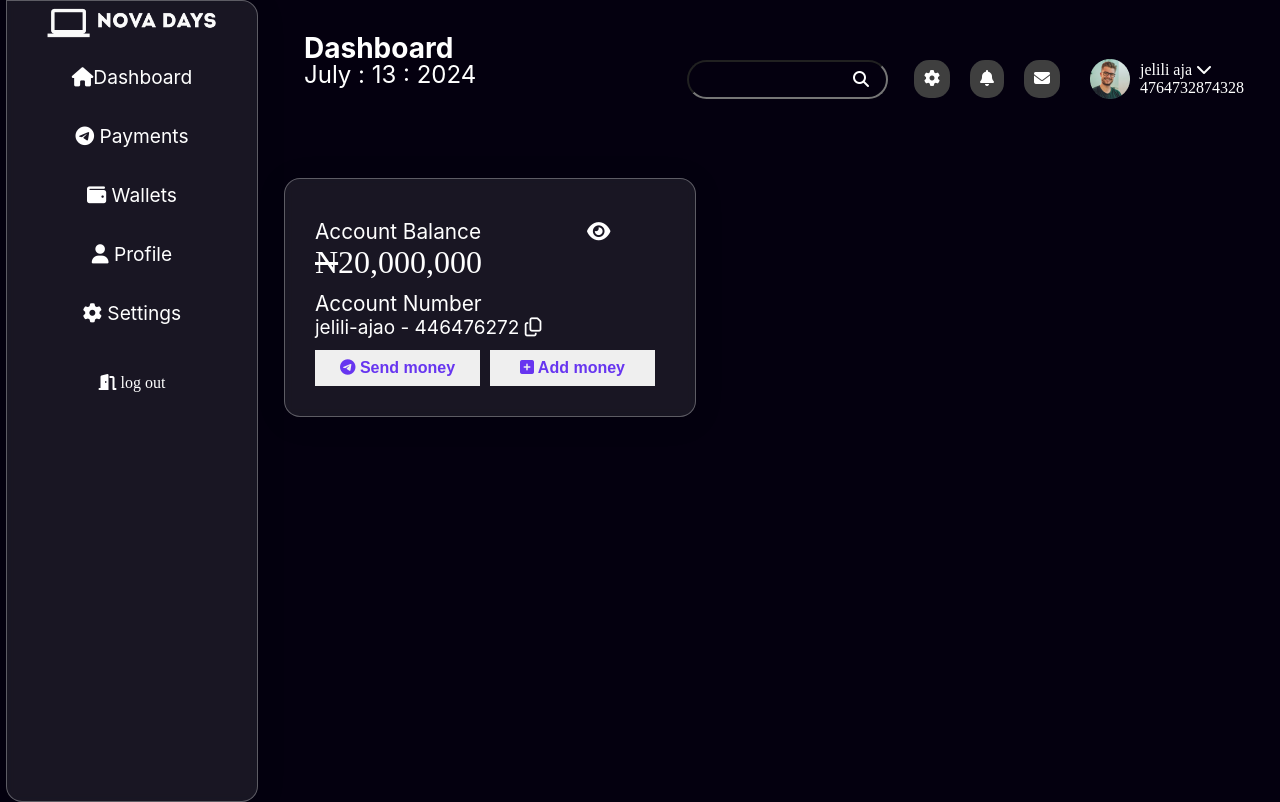
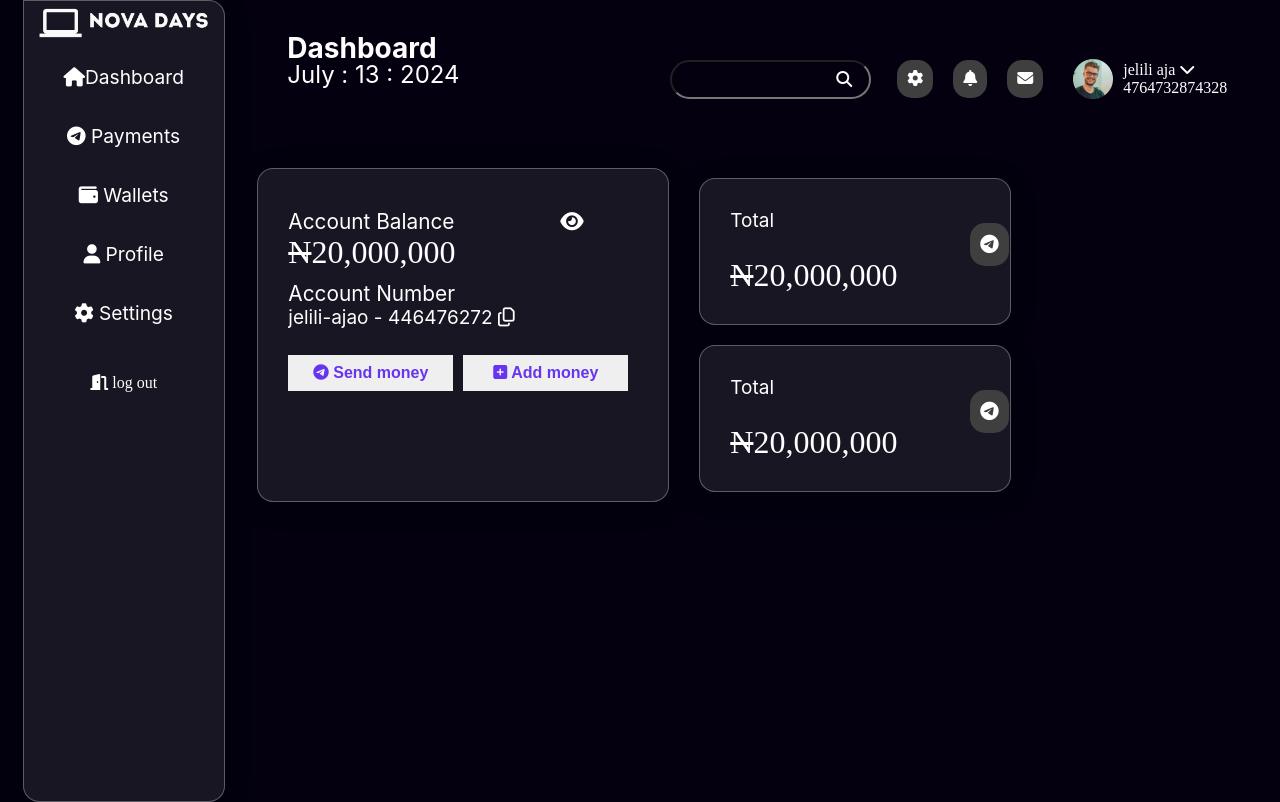
Before and after one commit to GAMSH655/NoOVA-DASHBOARD, a React (Vite) app: page / in a window 1280 px wide. Built offline with nearby package versions, Linux system fonts and the light colour scheme.

Commit message:
am feeling sleepy

```diff
--- a/src/App.module.css
+++ b/src/App.module.css
@@ -1,11 +1,13 @@
 body{
    background-color:rgba(4, 0, 15, 1);
    color: white;
+
 
 }
 .mainDash{
    display: flex;
    justify-content: space-evenly;
+   overflow: hidden;
 }
 *{
    padding: 0;
--- a/src/components/Aside.module.css
+++ b/src/components/Aside.module.css
@@ -6,7 +6,7 @@
     width: 170px;
  }
 .asideBar{
-    width: 250px;
+    width: 200px;
     height: 100vh;
     text-align: center;
     /* From https://css.glass */
--- a/src/components/Grid.module.css
+++ b/src/components/Grid.module.css
@@ -8,7 +8,8 @@
     backdrop-filter: blur(5px);
     -webkit-backdrop-filter: blur(5px);
     border: 1px solid rgba(255, 255, 255, 0.3);
-    margin: 20px;
+    margin: 10px;
+
 }
 .eyecom{
     display: flex;
@@ -51,10 +52,10 @@ line-height: 24px;
 text-align: left;
 }
 button{
-     background-color: reds;
      width: 180px;
      border: none;
      margin-top: 10px;
+     margin-top: 25px;
      margin-right: 10px;
      padding: 9px;
      font-size: 1rem;
@@ -66,3 +67,31 @@ button{
     justify-content: flex-start;
 
 }
+.stack1{
+     width: 250px;
+     padding: 30px;
+     background: rgba(242, 242, 242, 0.09);
+    border-radius: 16px;
+    box-shadow: 0 4px 30px rgba(0, 0, 0, 0.1);
+    backdrop-filter: blur(5px);
+    -webkit-backdrop-filter: blur(5px);
+    border: 1px solid rgba(255, 255, 255, 0.3);
+    margin: 20px;
+}
+.total{
+font-family: Inter;
+font-size: 19px;
+font-weight: 400;
+line-height: 24px;
+text-align: left;
+text-transform: capitalize
+}
+.telegram{
+    padding: 10px;
+        background-color: rgb(63, 63, 63);
+        margin-left: 240px;
+        border-radius: 15px;
+}
+.flexContainer{
+    display: flex;
+}
--- a/src/components/GridComp.jsx
+++ b/src/components/GridComp.jsx
@@ -23,7 +23,28 @@ const GridAspect=()=>{
                   </button>
               </div>
           </div>
-
+            <div>
+            <div className={Gridstyles.twoStackCont}>
+               <div className={Gridstyles.stack1}>
+                     <p className={Gridstyles.total}>
+                        total <span className={Gridstyles.telegram}> <i className="fa-brands fa-telegram icons"></i></span>
+                     </p>
+                     <p className={Gridstyles.money}>
+                   <span className={Gridstyles.naira}>N</span>20,000,000
+              </p>
+               </div>
+         </div>
+         <div className={Gridstyles.twoStackCont}>
+               <div className={Gridstyles.stack1}>
+                     <p className={Gridstyles.total}>
+                        total <span className={Gridstyles.telegram}> <i className="fa-brands fa-telegram icons"></i></span>
+                     </p>
+                     <p className={Gridstyles.money}>
+                   <span className={Gridstyles.naira}>N</span>20,000,000
+              </p>
+               </div>
+         </div>
+            </div>
     </div>
    </>
  )
```
